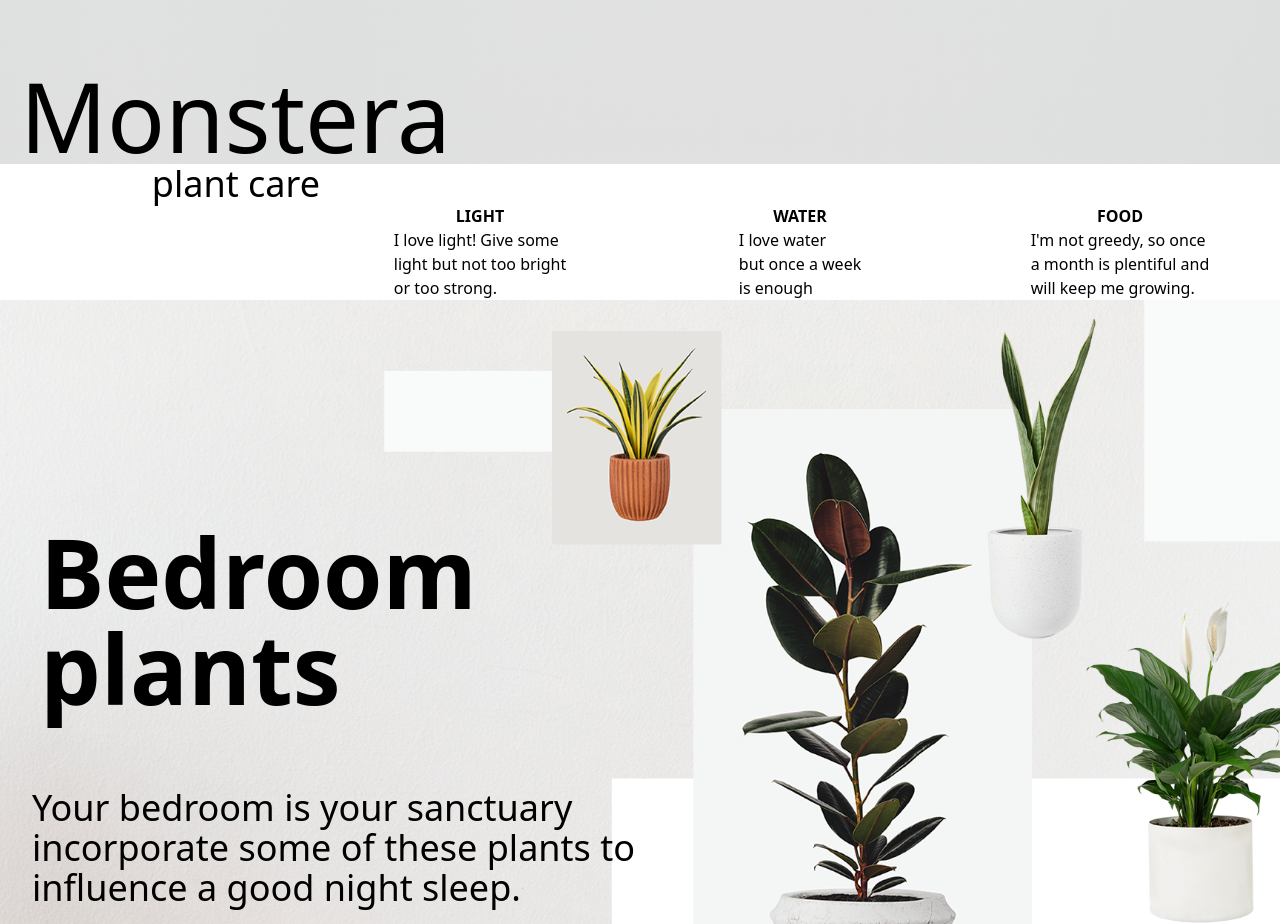
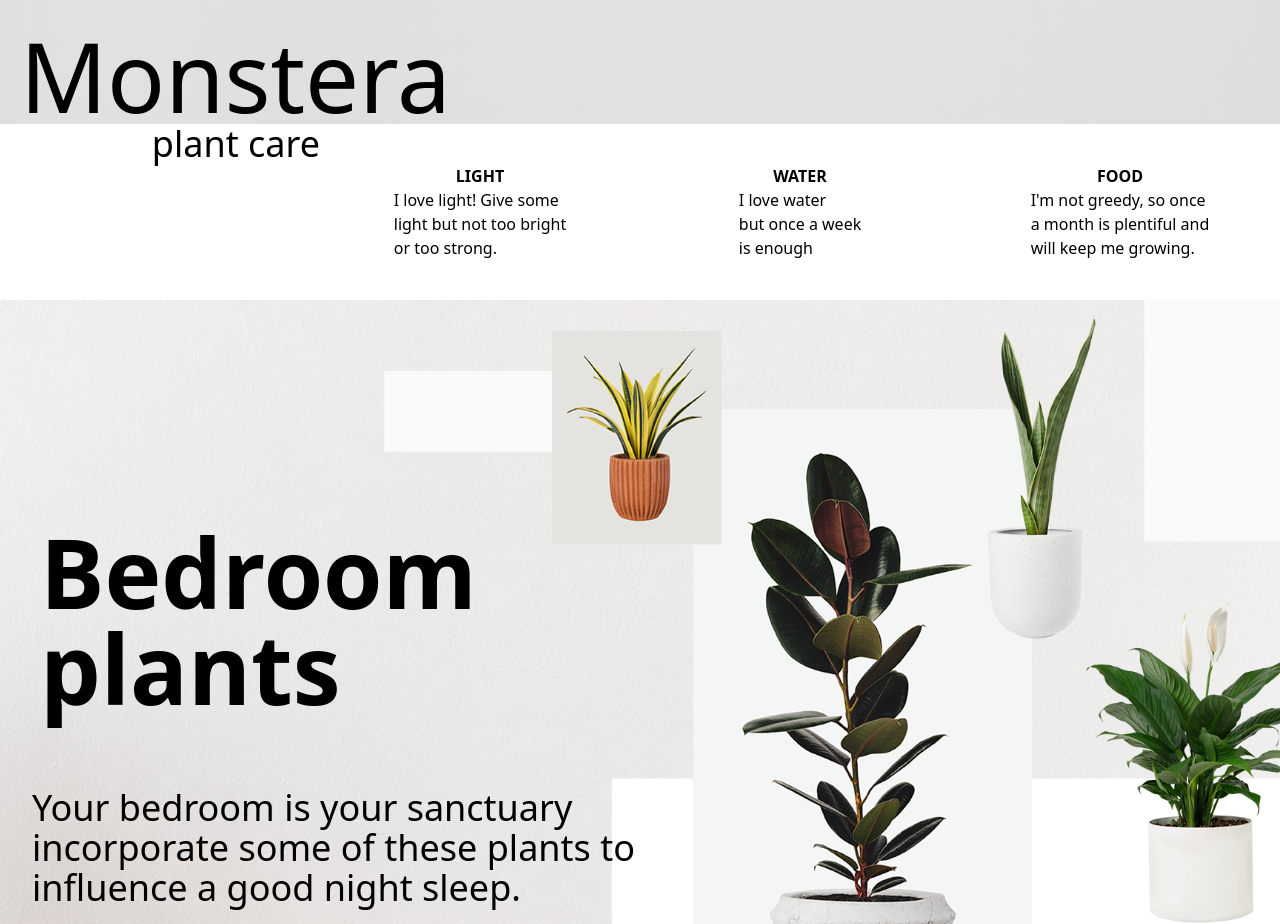
Before and after one commit to OpheliaDanso/PSD-CrossOver-G5, a React (Vite) app: page / in a window 1280 px wide. Shown: the part 1300-2224 px from the top of the page. Built offline with nearby package versions, Linux system fonts and the light colour scheme; a web font is replaced by a local one.

Commit message:
comp name change

```diff
--- a/src/components/page 2.jsx
+++ b/src/Components/PageTwo.jsx
@@ -17,8 +17,8 @@ export default function PageTwo() {
       >
         <h1 className="text-8xl">Monstera</h1>
       </div>
-      <div className="grid grid-cols-4">
-        <h2 className="pl-10 text-4xl text-right">plant care</h2>
+      <div className="grid grid-cols-4 mb-10">
+        <h2 className=" text-4xl text-right">plant care</h2>
         <div>
           <h2 className="flex justify-center font-semibold pt-10">LIGHT</h2>
           <h3 className="flex justify-center">
```
Also changed, not shown: src/App.jsx (+4 -6 lines), src/Components/Page06.jsx (renamed from src/components/page 6.jsx), src/Components/PageOne.jsx (renamed from src/components/page 1.jsx).
